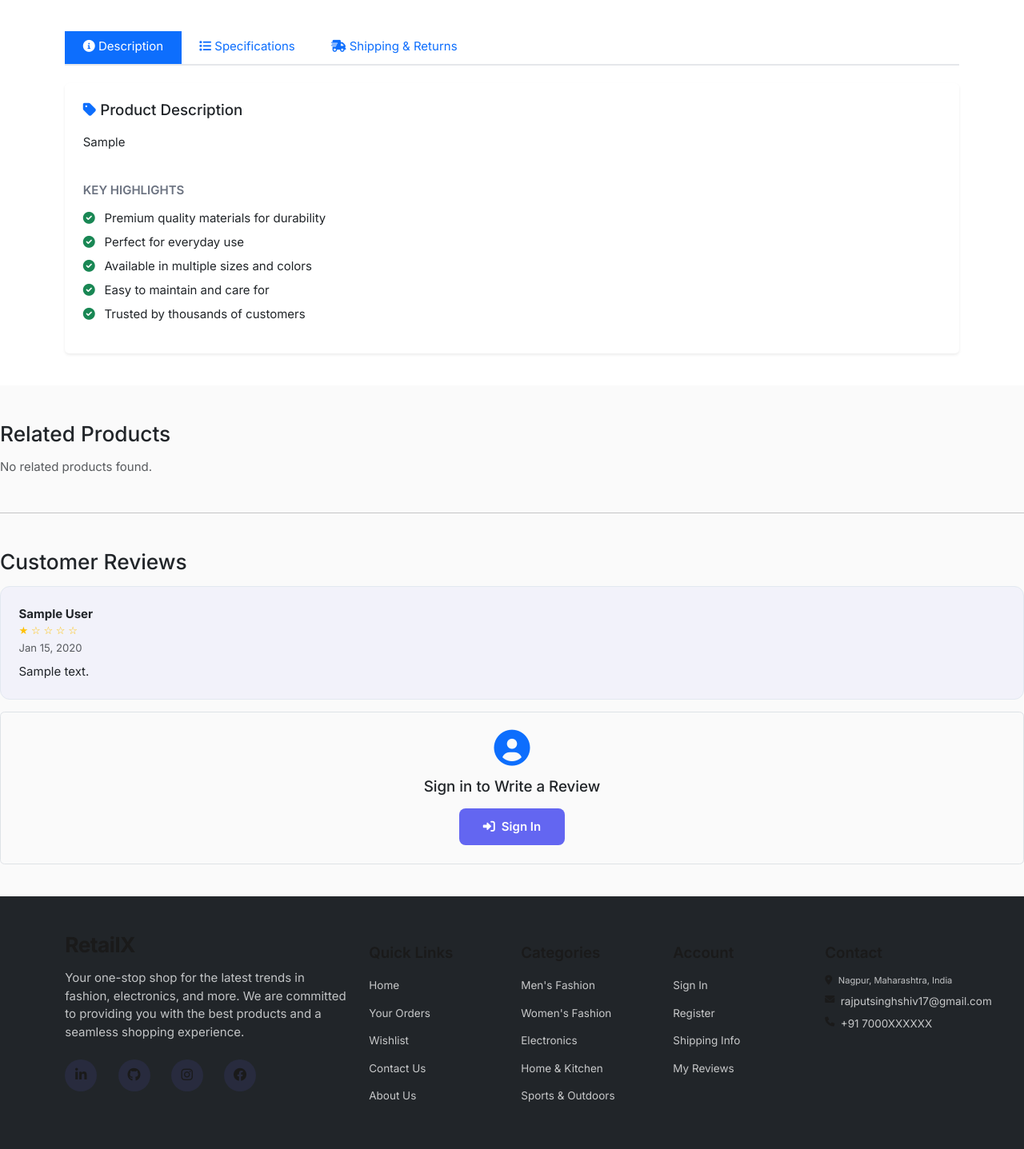
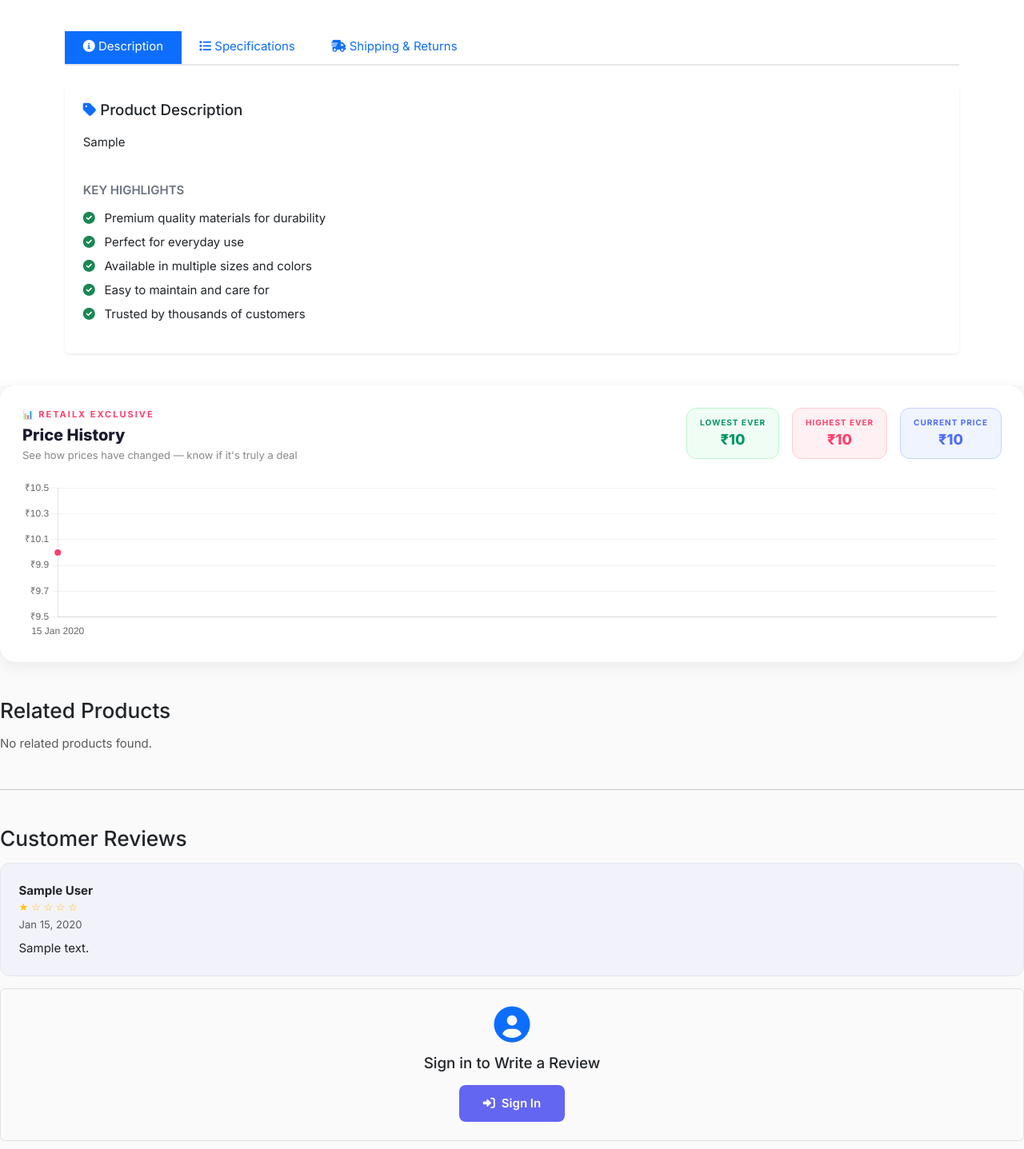
Before and after one commit to Flamekaiser17/retailXfullstack, a Django app: a page that uses templates/product/product.html in a window 1280 px wide. Shown: the part 1247-2684 px from the top of the page at 80% size. Run offline with Django 5.2, Linux system fonts and the light colour scheme; tables that the repository leaves empty hold one stand-in row (values such as "Sample post"); grey boxes marked "Sample" are stand-in pictures; some libraries are stand-ins or nearby versions; some web fonts are replaced.

Commit message:
Phase 2: Price History model+signals+chart, FlashSale model+admin, product page upgraded with Chart.js graph

```diff
--- a/products/apps.py
+++ b/products/apps.py
@@ -4,3 +4,6 @@ from django.apps import AppConfig
 class ProductsConfig(AppConfig):
     default_auto_field = 'django.db.models.BigAutoField'
     name = 'products'
+
+    def ready(self):
+        import products.signals  # noqa: F401 — connect price history signals
--- a/products/models.py
+++ b/products/models.py
@@ -139,3 +139,37 @@ class StockNotification(BaseModel):
 
     def __str__(self) -> str:
         return f'{self.email} - {self.product.product_name}'
+
+
+class PriceHistory(BaseModel):
+    """Tracks price changes over time — unique feature vs Amazon/Flipkart"""
+    product = models.ForeignKey(
+        Product, on_delete=models.CASCADE, related_name='price_history')
+    price = models.IntegerField()
+    recorded_at = models.DateTimeField(auto_now_add=True)
+    note = models.CharField(max_length=100, blank=True, default='')  # e.g. "Sale price", "Regular price"
+
+    class Meta:
+        ordering = ['recorded_at']
+
+    def __str__(self) -> str:
+        return f'{self.product.product_name} — ₹{self.price} on {self.recorded_at.strftime("%d %b %Y")}'
+
+
+class FlashSale(BaseModel):
+    """Flash sale model — creates urgency like Myntra's End of Reason Sale"""
+    title = models.CharField(max_length=200)
+    discount_percentage = models.IntegerField(default=20)
+    start_time = models.DateTimeField()
+    end_time = models.DateTimeField()
+    products = models.ManyToManyField(Product, blank=True, related_name='flash_sales')
+    is_active = models.BooleanField(default=True)
+    banner_color = models.CharField(max_length=20, default='#FF3F6C')
+
+    def __str__(self) -> str:
+        return self.title
+
+    def is_live(self):
+        from django.utils import timezone
+        now = timezone.now()
+        return self.is_active and self.start_time <= now <= self.end_time
--- a/products/views.py
+++ b/products/views.py
@@ -1,3 +1,4 @@
+import json
 import random
 from .forms import ReviewForm
 from django.urls import reverse
@@ -6,7 +7,7 @@ from accounts.models import Cart, CartItem
 from django.contrib.auth.decorators import login_required
 from django.http import HttpResponseRedirect, JsonResponse
 from django.shortcuts import render, redirect, get_object_or_404
-from products.models import Product, SizeVariant, ProductReview, Wishlist
+from products.models import Product, SizeVariant, ProductReview, Wishlist, PriceHistory
 
 # Create your views here.
 
@@ -22,7 +23,6 @@ def get_product(request, slug):
             review = ProductReview.objects.filter(product=product, user=request.user).first()
         except Exception as e:
             print("No reviews found for this product", str(e))
-            messages.warning(request, "No reviews found for this product")
 
     rating_percentage = 0
     if product.reviews.exists():
@@ -30,10 +30,8 @@ def get_product(request, slug):
 
     if request.method == 'POST' and request.user.is_authenticated:
         if review:
-            # If review exists, update it
             review_form = ReviewForm(request.POST, instance=review)
         else:
-            # Otherwise, create a new review
             review_form = ReviewForm(request.POST)
 
         if review_form.is_valid():
@@ -54,6 +52,22 @@ def get_product(request, slug):
     if request.user.is_authenticated:
         in_wishlist = Wishlist.objects.filter(user=request.user, product=product).exists()
 
+    # Price History — unique RetailX feature
+    price_history_qs = PriceHistory.objects.filter(product=product).order_by('recorded_at')
+    price_history_labels = json.dumps([
+        ph.recorded_at.strftime('%d %b %Y') for ph in price_history_qs
+    ])
+    price_history_values = json.dumps([ph.price for ph in price_history_qs])
+    lowest_price = price_history_qs.order_by('price').first()
+    highest_price = price_history_qs.order_by('-price').first()
+
+    # Active flash sale for this product
+    from django.utils import timezone
+    now = timezone.now()
+    active_flash_sale = product.flash_sales.filter(
+        is_active=True, start_time__lte=now, end_time__gte=now
+    ).first()
+
     context = {
         'product': product,
         'sorted_size_variants': sorted_size_variants,
@@ -61,6 +75,11 @@ def get_product(request, slug):
         'review_form': review_form,
         'rating_percentage': rating_percentage,
         'in_wishlist': in_wishlist,
+        'price_history_labels': price_history_labels,
+        'price_history_values': price_history_values,
+        'lowest_price': lowest_price,
+        'highest_price': highest_price,
+        'active_flash_sale': active_flash_sale,
     }
 
     if request.GET.get('size'):
--- a/templates/product/product.html
+++ b/templates/product/product.html
@@ -898,6 +898,120 @@
       </div>
     </section>
 
+    <!-- ========== FLASH SALE BANNER (if active) ========== -->
+    {% if active_flash_sale %}
+    <div style="background:linear-gradient(135deg,{{ active_flash_sale.banner_color }},#FF6B35);border-radius:16px;padding:20px 28px;margin-bottom:30px;display:flex;align-items:center;justify-content:space-between;flex-wrap:wrap;gap:12px;">
+      <div style="color:white;">
+        <div style="font-size:12px;font-weight:700;text-transform:uppercase;letter-spacing:2px;opacity:0.85;margin-bottom:4px;">⚡ Flash Sale</div>
+        <div style="font-size:22px;font-weight:800;">{{ active_flash_sale.title }}</div>
+        <div style="font-size:14px;opacity:0.8;margin-top:4px;">🏷️ {{ active_flash_sale.discount_percentage }}% OFF — Limited time offer!</div>
+      </div>
+      <div style="text-align:center;">
+        <div style="color:white;font-size:12px;font-weight:600;margin-bottom:6px;">ENDS IN</div>
+        <div id="flashCountdown" style="font-size:28px;font-weight:900;color:white;font-family:monospace;background:rgba(0,0,0,0.2);padding:8px 16px;border-radius:10px;">--:--:--</div>
+      </div>
+    </div>
+    <script>
+      (function(){
+        var end = new Date("{{ active_flash_sale.end_time|date:'c' }}").getTime();
+        function tick(){
+          var now = Date.now();
+          var diff = Math.max(0, end - now);
+          var h = Math.floor(diff/3600000);
+          var m = Math.floor((diff%3600000)/60000);
+          var s = Math.floor((diff%60000)/1000);
+          document.getElementById('flashCountdown').textContent =
+            String(h).padStart(2,'0')+':'+String(m).padStart(2,'0')+':'+String(s).padStart(2,'0');
+        }
+        tick(); setInterval(tick, 1000);
+      })();
+    </script>
+    {% endif %}
+
+    <!-- ========== PRICE HISTORY CHART ========== -->
+    {% if price_history_values != '[]' %}
+    <div style="background:white;border-radius:20px;padding:28px;margin-bottom:36px;box-shadow:0 4px 20px rgba(0,0,0,0.07);">
+      <div style="display:flex;align-items:flex-start;justify-content:space-between;flex-wrap:wrap;gap:12px;margin-bottom:20px;">
+        <div>
+          <div style="font-size:11px;font-weight:700;color:#FF3F6C;text-transform:uppercase;letter-spacing:2px;margin-bottom:6px;">📊 RetailX Exclusive</div>
+          <h4 style="font-size:20px;font-weight:800;color:#1a1a2e;margin:0;">Price History</h4>
+          <p style="color:#888;font-size:13px;margin:4px 0 0;">See how prices have changed — know if it's truly a deal</p>
+        </div>
+        <div style="display:flex;gap:16px;flex-wrap:wrap;">
+          {% if lowest_price %}
+          <div style="text-align:center;background:#f0fdf4;border:1px solid #bbf7d0;border-radius:12px;padding:10px 16px;">
+            <div style="font-size:10px;font-weight:700;color:#059669;text-transform:uppercase;letter-spacing:1px;">Lowest Ever</div>
+            <div style="font-size:18px;font-weight:800;color:#059669;">₹{{ lowest_price.price }}</div>
+          </div>
+          {% endif %}
+          {% if highest_price %}
+          <div style="text-align:center;background:#fff0f3;border:1px solid #fecdd3;border-radius:12px;padding:10px 16px;">
+            <div style="font-size:10px;font-weight:700;color:#FF3F6C;text-transform:uppercase;letter-spacing:1px;">Highest Ever</div>
+            <div style="font-size:18px;font-weight:800;color:#FF3F6C;">₹{{ highest_price.price }}</div>
+          </div>
+          {% endif %}
+          <div style="text-align:center;background:#f0f4ff;border:1px solid #c7d2fe;border-radius:12px;padding:10px 16px;">
+            <div style="font-size:10px;font-weight:700;color:#4f6ef7;text-transform:uppercase;letter-spacing:1px;">Current Price</div>
+            <div style="font-size:18px;font-weight:800;color:#4f6ef7;">₹{{ product.price }}</div>
+          </div>
+        </div>
+      </div>
+      <div style="position:relative;height:200px;">
+        <canvas id="priceChart"></canvas>
+      </div>
+    </div>
+    <script src="https://cdn.jsdelivr.net/npm/chart.js@4.4.0/dist/chart.umd.min.js"></script>
+    <script>
+    (function(){
+      var labels = {{ price_history_labels|safe }};
+      var values = {{ price_history_values|safe }};
+      if (!labels.length) return;
+      var ctx = document.getElementById('priceChart').getContext('2d');
+      var grad = ctx.createLinearGradient(0,0,0,200);
+      grad.addColorStop(0,'rgba(255,63,108,0.25)');
+      grad.addColorStop(1,'rgba(255,63,108,0)');
+      new Chart(ctx, {
+        type: 'line',
+        data: {
+          labels: labels,
+          datasets:[{
+            label:'Price (₹)',
+            data: values,
+            borderColor:'#FF3F6C',
+            borderWidth: 2.5,
+            pointBackgroundColor:'#FF3F6C',
+            pointBorderColor:'white',
+            pointBorderWidth: 2,
+            pointRadius: 5,
+            backgroundColor: grad,
+            fill: true,
+            tension: 0.4
+          }]
+        },
+        options:{
+          responsive:true,
+          maintainAspectRatio:false,
+          plugins:{
+            legend:{display:false},
+            tooltip:{
+              callbacks:{
+                label: function(ctx){ return '₹' + ctx.parsed.y; }
+              }
+            }
+          },
+          scales:{
+            y:{
+              grid:{color:'rgba(0,0,0,0.05)'},
+              ticks:{callback:function(v){return '₹'+v;}}
+            },
+            x:{grid:{display:false}}
+          }
+        }
+      });
+    })();
+    </script>
+    {% endif %}
+
     <!-- ========== RELATED PRODUCTS ========== -->
     <h3 class="title mt-5 mb-3">Related Products</h3>
     {% if related_products %}
```
Also changed, not shown: products/admin.py (+24 -0 lines), products/signals.py (added, +41 -0 lines), products/migrations/0019_flashsale_pricehistory.py (added).
